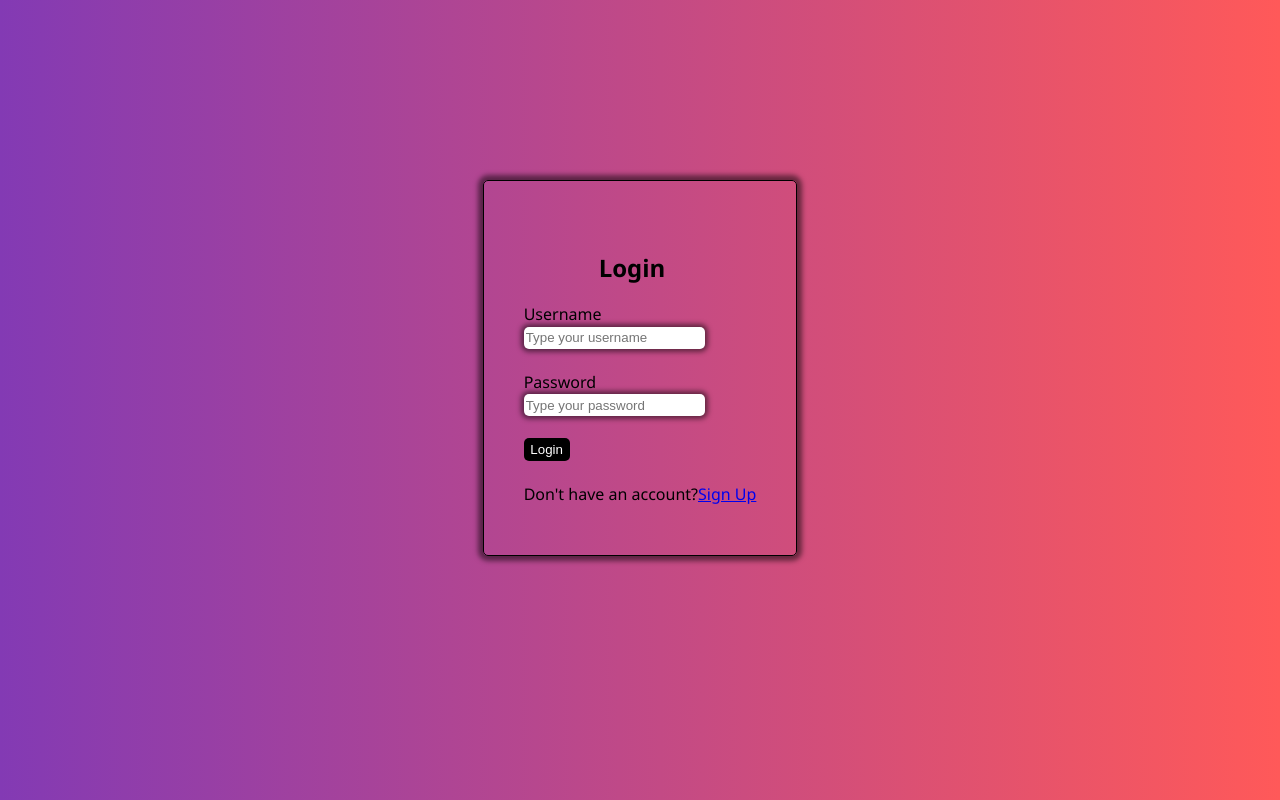
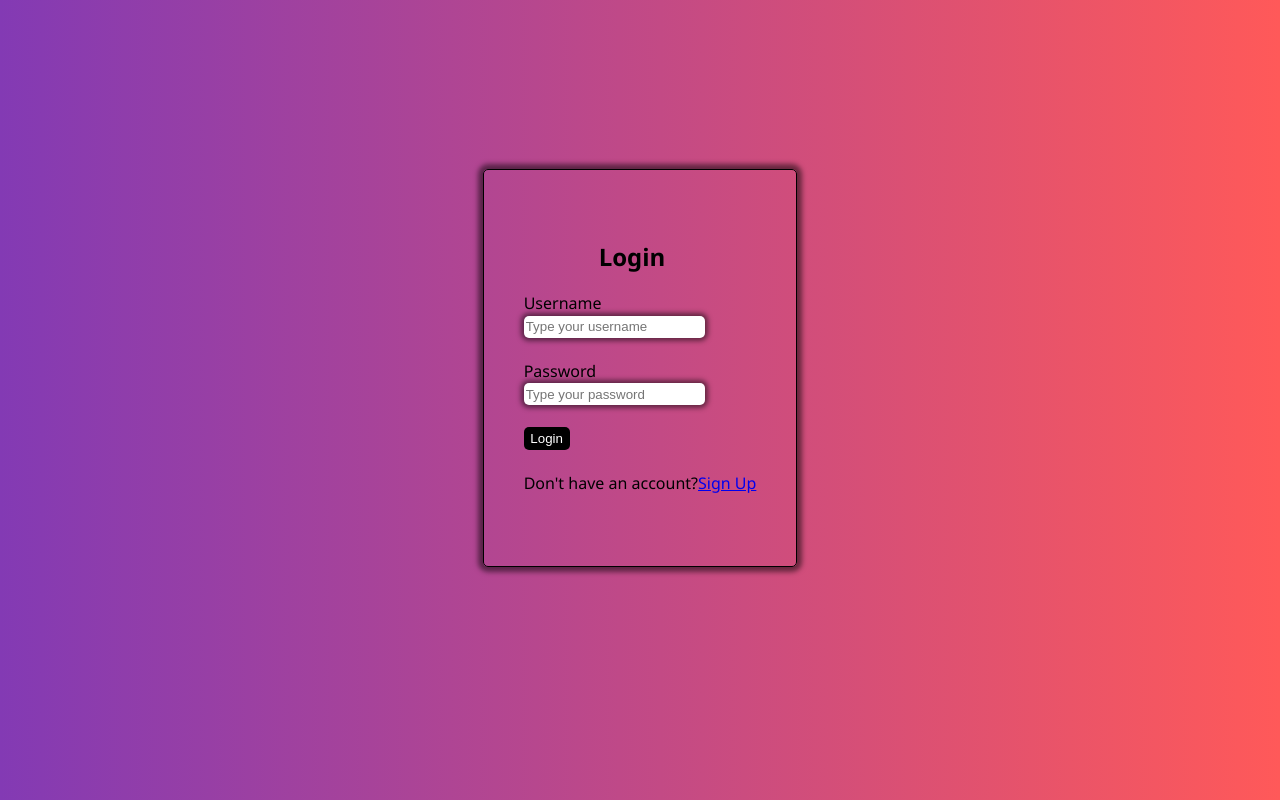
Before and after one commit to Lavish-Bhatti/lol, a plain HTML site: page index.html in a window 1280 px wide. Drawn offline with Linux system fonts and the light colour scheme.

Commit message:
update html

```diff
--- a/index.html
+++ b/index.html
@@ -7,6 +7,7 @@
     <title>login page</title>
 </head>
 <body>
+
     <div class="form">
     <h2>Login</h2>
     <form action="/login" method="post">
@@ -16,7 +17,8 @@
         <input type="text" id="userpassword" name="password" placeholder="Type your password"><br><br>
          <button type="submit" id="login">Login</button>
     </form><br>
-    <div class="signup">Don't have an account?<a href="#">Sign Up</a></div>
+    <div class="signup">Don't have an account?<a href="#">Sign Up</a></div><br>
+
 </div>
 </body>
 </html>
```
